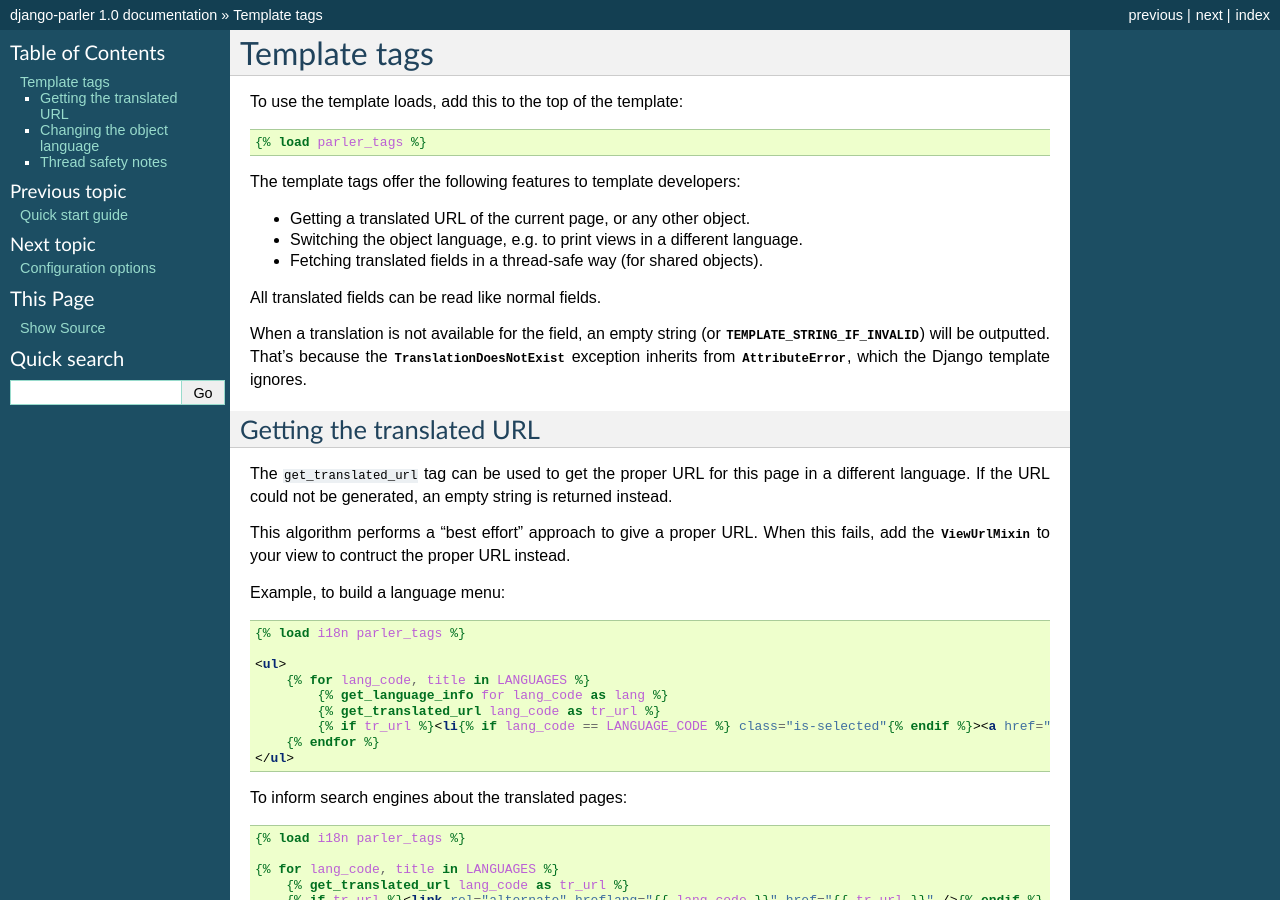
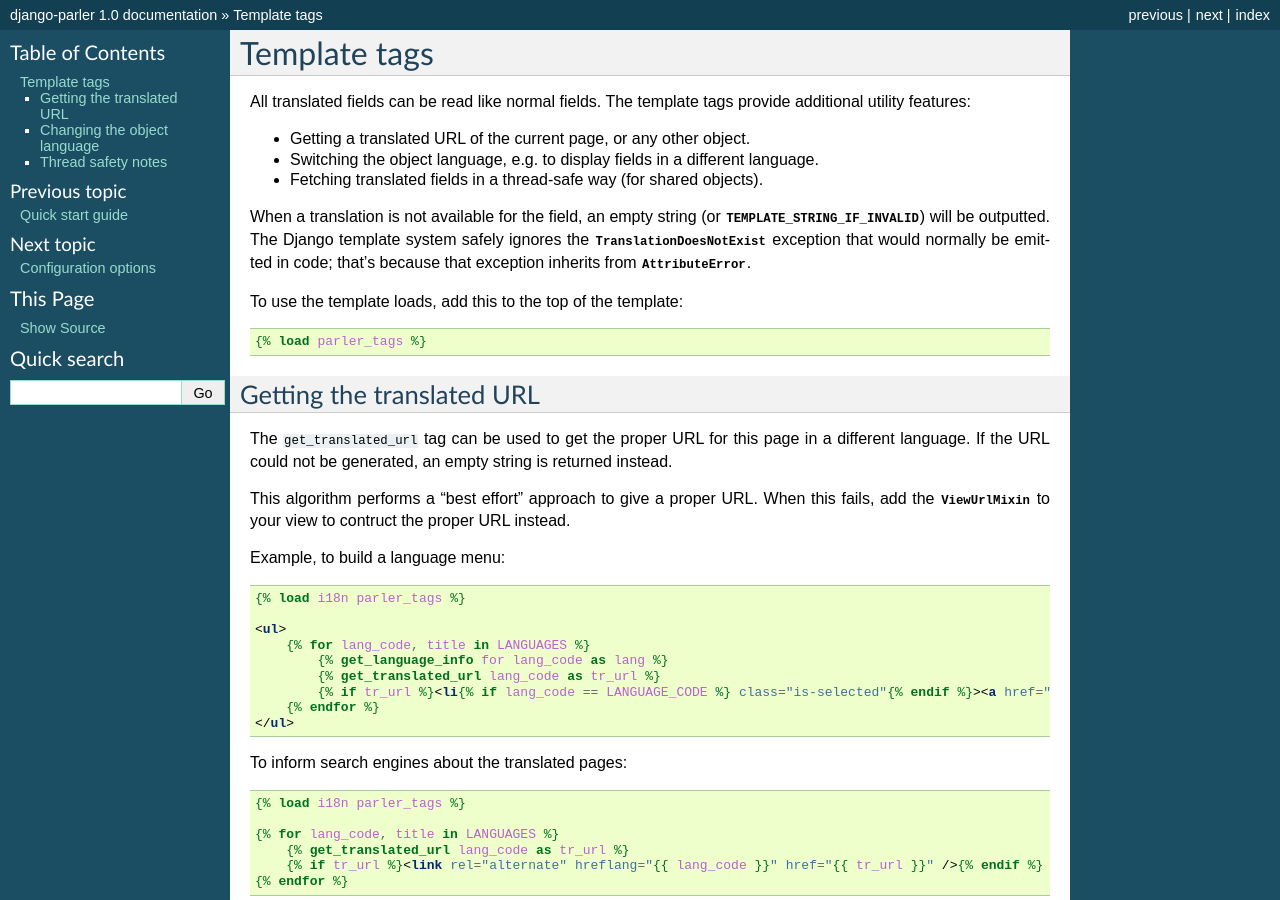
Before and after one commit to django-parler/django-parler, a Sphinx documentation site: the page built from docs/templatetags.rst, in a window 1280 px wide and 900 px high. Built offline with Sphinx 7.4.7, drawn with Linux system fonts in a browser that asks for light colours.

Commit message:
docs: improve intro templatetags

```diff
--- a/docs/templatetags.rst
+++ b/docs/templatetags.rst
@@ -2,25 +2,25 @@
 
 Template tags
 =============
+
+All translated fields can be read like normal fields.
+The template tags provide additional utility features:
+
+* Getting a translated URL of the current page, or any other object.
+* Switching the object language, e.g. to display fields in a different language.
+* Fetching translated fields in a thread-safe way (for shared objects).
+
+When a translation is not available for the field,
+an empty string (or :django:setting:`TEMPLATE_STRING_IF_INVALID`) will be outputted.
+The Django template system safely ignores the :class:`~parler.models.TranslationDoesNotExist`
+exception that would normally be emitted in code;
+that's because that exception inherits from :class:`~exceptions.AttributeError`.
 
 To use the template loads, add this to the top of the template:
 
 .. code-block:: html+django
 
     {% load parler_tags %}
-
-The template tags offer the following features to template developers:
-
-* Getting a translated URL of the current page, or any other object.
-* Switching the object language, e.g. to print views in a different language.
-* Fetching translated fields in a thread-safe way (for shared objects).
-
-All translated fields can be read like normal fields.
-
-When a translation is not available for the field,
-an empty string (or :django:setting:`TEMPLATE_STRING_IF_INVALID`) will be outputted.
-That's because the :class:`~parler.models.TranslationDoesNotExist` exception
-inherits from :class:`~exceptions.AttributeError`, which the Django template ignores.
 
 
 .. _get_translated_url:
```
